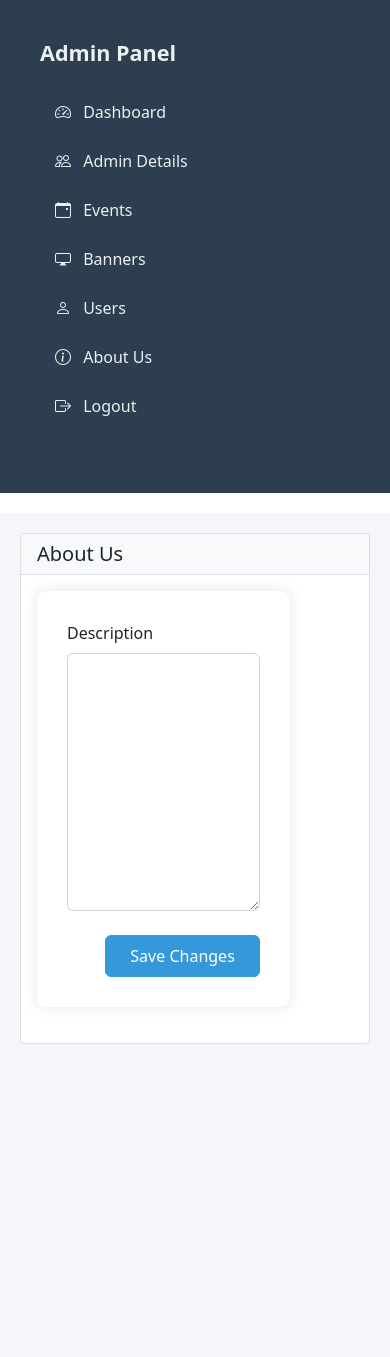
After one commit to Altaf549/admin_shopping, a CodeIgniter 4 app: the page made by app/Views/admin/about_us.php in a window 390 px wide. The commit adds this page. Run offline with PHP 8.4 and a stand-in for CodeIgniter, Linux system fonts and the light colour scheme; the template is opened without the code that fills it, so the values that code supplies are empty; some libraries are stand-ins or nearby versions.

Commit message:
feat: Add About Us section with CKEditor
- Added AboutUs controller and model
- Created tbl_about_us migration
- Added About Us view with CKEditor
- Updated sidebar and routes
- Fixed styling and width issues

```diff
--- a/app/Config/Routes.php
+++ b/app/Config/Routes.php
@@ -37,3 +37,7 @@ $routes->post('admin/banner/toggle-status/(:num)/(:segment)', 'Admin\Banner::tog
 $routes->post('admin/banner/create', 'Admin\Banner::create');
 $routes->post('admin/banner/update', 'Admin\Banner::update');
 $routes->get('admin/banner/edit/(:num)', 'Admin\Banner::edit/$1');
+
+// About Us routes
+$routes->get('admin/about-us', 'Admin\AboutUs::index');
+$routes->post('admin/about-us/save', 'Admin\AboutUs::save');
--- /dev/null
+++ b/app/Views/admin/about_us.php
@@ -0,0 +1,156 @@
+<!DOCTYPE html>
+<html>
+<head>
+    <title>About Us - Shopping Admin</title>
+    <meta name="viewport" content="width=device-width, initial-scale=1">
+    <link href="https://cdn.jsdelivr.net/npm/bootstrap@5.1.3/dist/css/bootstrap.min.css" rel="stylesheet">
+    <link href="https://cdn.jsdelivr.net/npm/bootstrap-icons@1.7.2/font/bootstrap-icons.css" rel="stylesheet">
+    <link href="<?= base_url('css/admin.css') ?>" rel="stylesheet">
+    <style>
+        .main-content {
+            min-height: 100vh;
+            padding: 20px;
+        }
+
+        /* Responsive sidebar width */
+        .sidebar {
+            width: 250px;
+            min-width: 250px;
+            max-width: 250px;
+        }
+
+        @media (max-width: 768px) {
+            .sidebar {
+                width: 100%;
+                min-width: 100%;
+                max-width: 100%;
+            }
+
+            .main-content {
+                margin-left: 0;
+            }
+        }
+
+        .stats-card {
+            background-color: white;
+            padding: 20px;
+            border-radius: 10px;
+            box-shadow: 0 0 10px rgba(0,0,0,0.1);
+            margin-bottom: 20px;
+        }
+
+        .card {
+            margin-bottom: 20px;
+        }
+
+        .card-header {
+            background-color: #f8f9fa;
+            border-bottom: 1px solid #dee2e6;
+        }
+
+        .card-title {
+            margin: 0;
+            font-size: 1.25rem;
+        }
+
+        .form-group {
+            margin-bottom: 1.5rem;
+        }
+
+        .form-control {
+            padding: 0.5rem 1rem;
+            border-radius: 0.375rem;
+            border: 1px solid #ced4da;
+            width: 100%;
+            max-width: 100%;
+        }
+
+        .btn-primary {
+            padding: 0.5rem 1.5rem;
+            border-radius: 0.375rem;
+            font-weight: 500;
+        }
+
+        .alert {
+            margin-bottom: 1.5rem;
+            border-radius: 0.375rem;
+        }
+
+        /* Editor container width */
+        .ck-editor__editable {
+            min-width: 100% !important;
+            max-width: 100% !important;
+        }
+
+        /* Form container width */
+        .form-container {
+            width: 80%;
+            max-width: 100%;
+        }
+
+        /* Card width */
+        .card {
+            width: 100%;
+            max-width: 100%;
+        }
+    </style>
+</head>
+<body>
+    <div class="container-fluid">
+        <div class="row">
+            <div class="sidebar">
+                <?= view('admin/templates/sidebar') ?>
+            </div>
+            <div class="main-content">
+                <div class="row">
+                    <div class="col-12">
+                        <div class="card">
+                            <div class="card-header">
+                                <h3 class="card-title">About Us</h3>
+                            </div>
+                            <div class="card-body">
+                                <?php if (session()->has('success')): ?>
+                                    <div class="alert alert-success"><?php echo session('success'); ?></div>
+                                <?php endif; ?>
+
+                                <?php if (session()->has('errors')): ?>
+                                    <div class="alert alert-danger">
+                                        <?php foreach (session('errors') as $error): ?>
+                                            <p><?php echo $error; ?></p>
+                                        <?php endforeach; ?>
+                                    </div>
+                                <?php endif; ?>
+
+                                <form action="<?php echo base_url('admin/about-us/save'); ?>" method="post" class="form-container">
+                                    <?php csrf_field(); ?>
+
+                                    <div class="form-group">
+                                        <label for="description" class="form-label">Description</label>
+                                        <textarea id="description" name="description" class="form-control" rows="10"><?php echo $aboutUs['description'] ?? ''; ?></textarea>
+                                    </div>
+
+                                    <div class="text-end">
+                                        <button type="submit" class="btn btn-primary">Save Changes</button>
+                                    </div>
+                                </form>
+                            </div>
+                        </div>
+                    </div>
+                </div>
+            </div>
+        </div>
+    </div>
+
+    <script src="https://cdn.jsdelivr.net/npm/bootstrap@5.1.3/dist/js/bootstrap.bundle.min.js"></script>
+    <script src="https://cdn.ckeditor.com/ckeditor5/37.0.1/classic/ckeditor.js"></script>
+    <script>
+        ClassicEditor
+            .create(document.querySelector('#description'), {
+                toolbar: ['heading', '|', 'bold', 'italic', 'link', 'bulletedList', 'numberedList', 'blockQuote', 'undo', 'redo']
+            })
+            .catch(error => {
+                console.error(error);
+            });
+    </script>
+</body>
+</html>
--- a/app/Views/admin/templates/sidebar.php
+++ b/app/Views/admin/templates/sidebar.php
@@ -22,6 +22,10 @@
             <i class="bi bi-person me-2"></i> Users
         </a>
 
+        <a class="nav-link <?php echo $page === 'about-us' ? 'active' : ''; ?>" href="<?= site_url('admin/about-us') ?>">
+            <i class="bi bi-info-circle me-2"></i> About Us
+        </a>
+
         <a class="nav-link" href="<?= site_url('logout') ?>">
             <i class="bi bi-box-arrow-right me-2"></i> Logout
         </a>
```
Also changed, not shown: app/Controllers/Admin/AboutUs.php (added, +46 -0 lines), app/Database/brahman_solution.sql (+15 -44 lines), app/Models/AboutUsModel.php (added, +37 -0 lines), app/Database/Migrations/20250619113215_CreateAboutUsTable.php (added), public/uploads/events/1750330796_90b711b48661c2e39fbc.png (added).
